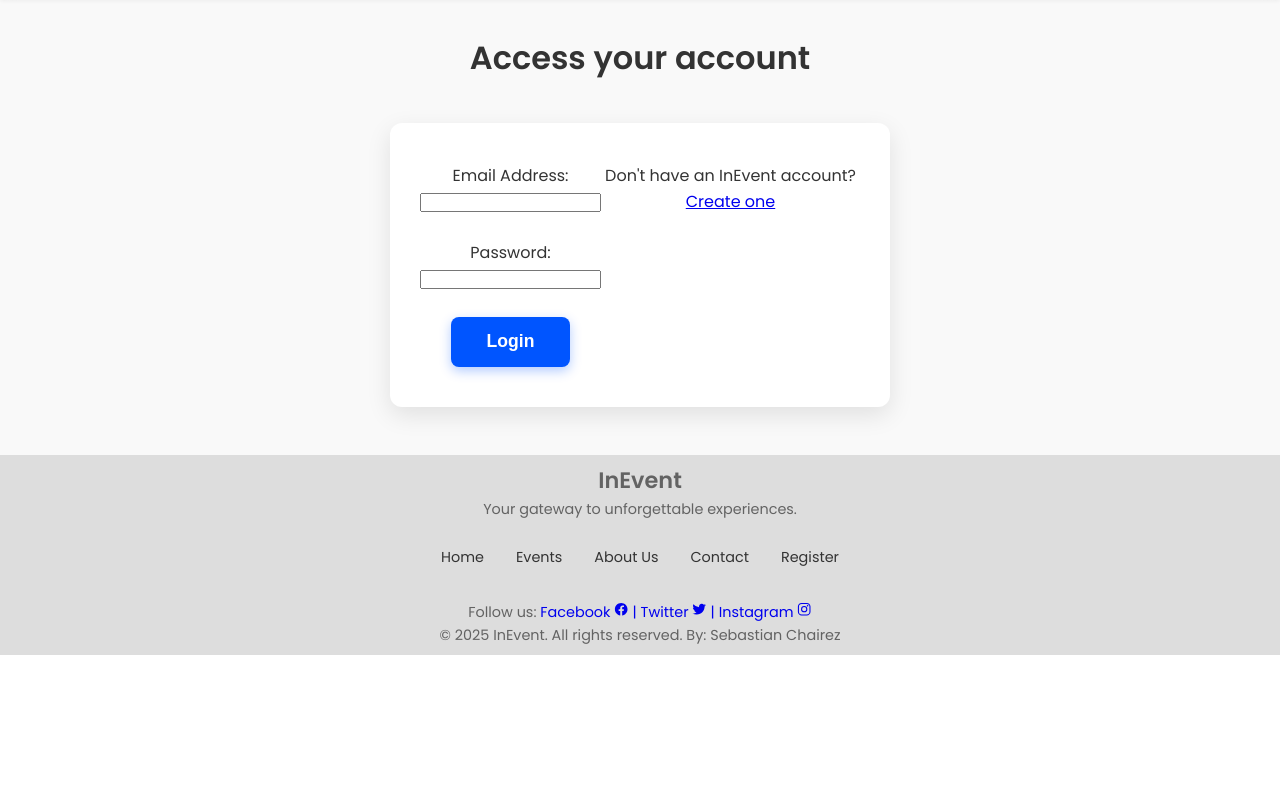
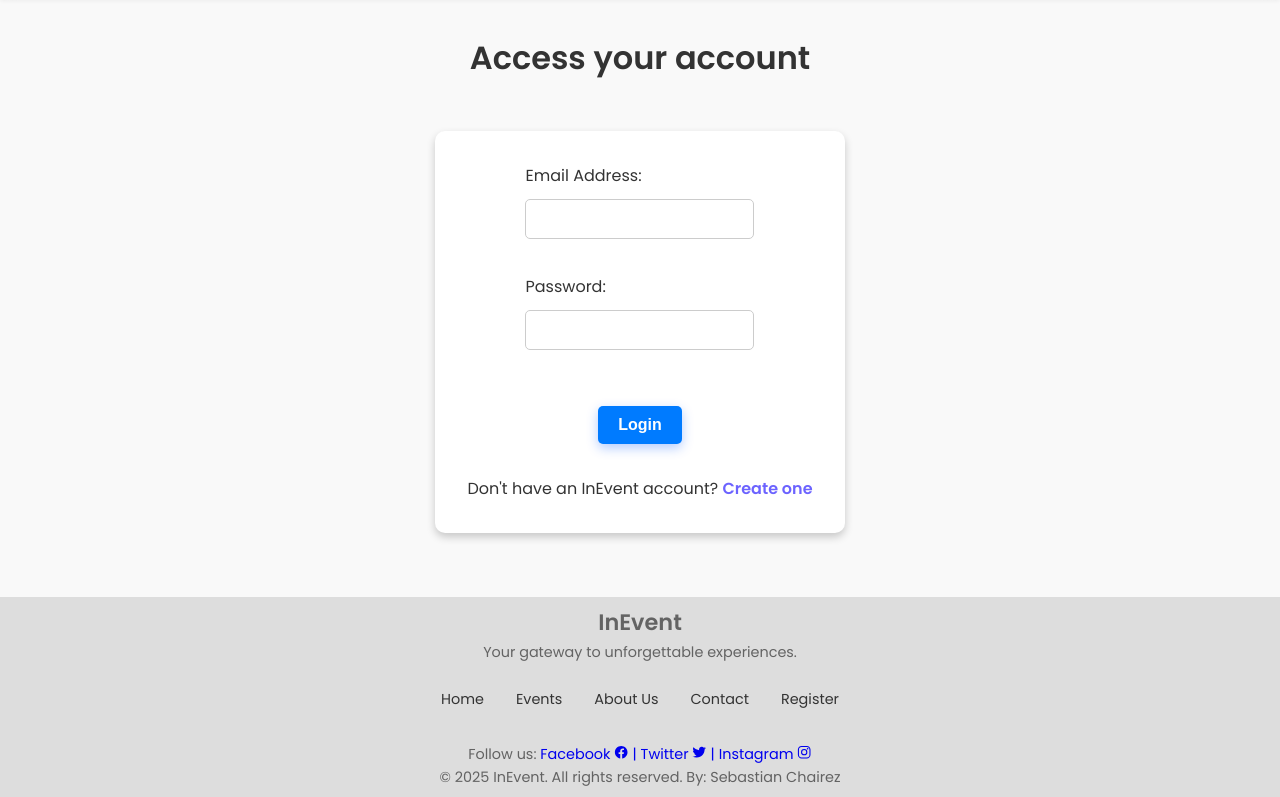
Before and after one commit to Sebaxg86/InEvent-web, a PHP site: page /InEvent-web/register.php in a window 1280 px wide. Shown: the part 180-977 px from the top of the page. Before the commit the page ends 835 px from the top, so only its background shows below. Run offline with PHP 8.4, Linux system fonts and the light colour scheme.

Commit message:
Login STYLED

```diff
--- a/includes/login.php
+++ b/includes/login.php
@@ -2,8 +2,8 @@
     <h2>Access your account</h2>
 </section>
 
-<div class="content-container">
-    <div class="content-form">
+<div class="login-container">
+    <div class="login-form">
         <form action="../app/controllers/login_process.php" method="post">
             <label for="email">Email Address:</label><br>
             <input type="email" id="email" name="email" required><br><br>
--- /dev/null
+++ b/public/css/login.css
@@ -0,0 +1,96 @@
+.login-container {
+    display: flex;
+    flex-direction: column;
+    justify-content: center;
+    align-items: center;
+    margin-bottom: 4rem;
+    margin-top: 3rem;
+}
+
+.login-container p {
+    font-size: 1rem;
+    margin-top: 2rem;
+}
+
+.login-form {
+    display: flex;
+    flex-direction: column;
+    justify-content: center;
+    align-items: center;
+    background-color: #fff; /* Fondo blanco */
+    padding: 2rem; /* Espaciado interno */
+    border-radius: 10px; /* Bordes redondeados */
+    box-shadow: 0 4px 8px rgba(0, 0, 0, 0.2); /* Sombra inicial */
+    transition: transform 0.3s ease, box-shadow 0.3s ease; /* Transiciones suaves */
+}
+
+.login-form:hover {
+    transform: translateY(-5px); /* Efecto de elevación */
+    box-shadow: 0 8px 16px rgba(0, 0, 0, 0.4); /* Sombra más intensa */
+}
+
+/* Campos del formulario */
+.login-form input[type="email"],
+.login-form input[type="password"] {
+    width: 100%;
+    max-width: 400px;
+    padding: 10px;
+    margin: 10px 0;
+    border: 1px solid #ccc;
+    border-radius: 5px;
+    font-size: 16px;
+    transition: border-color 0.3s ease, box-shadow 0.3s ease;
+}
+
+.login-form input[type="email"]:focus,
+.login-form input[type="password"]:focus {
+    border-color: #007bff; /* Color azul al enfocar */
+    box-shadow: 0 0 8px rgba(0, 123, 255, 0.5); /* Sombra azul */
+    outline: none;
+}
+
+/* Botón de login */
+.login-form .btn {
+    background-color: #007bff; /* Azul brillante */
+    color: #fff;
+    border: none;
+    padding: 10px 20px;
+    border-radius: 5px;
+    cursor: pointer;
+    font-size: 16px;
+    font-weight: bold;
+    transition: background-color 0.3s ease, transform 0.2s ease;
+}
+
+.login-form button.btn {
+    display: block;
+    margin: 20px auto 0; /* Centra horizontalmente con auto */
+    padding: 10px 20px;
+    font-size: 16px;
+    border-radius: 5px;
+    background-color: #007bff;
+    color: #fff;
+    border: none;
+    cursor: pointer;
+    transition: background-color 0.3s ease, transform 0.2s ease;
+}
+
+.login-form button.btn:hover {
+    background-color: #0056b3;
+}
+
+.login-form button.btn:active {
+    transform: scale(0.95);
+}
+
+/* Enlace de registro */
+.login-form p a {
+    color: #6c63ff; /* Morado brillante */
+    text-decoration: none;
+    font-weight: bold;
+    transition: color 0.3s ease;
+}
+
+.login-form p a:hover {
+    color: #4b47c8; /* Morado más oscuro */
+}
--- a/public/register.php
+++ b/public/register.php
@@ -15,6 +15,7 @@ $form_type = $_GET['form'] ?? 'login'; // default = login
 
     <!--Styles-->
     <link rel="stylesheet" href="css/styles.css">
+    <link rel="stylesheet" href="css/login.css">
     <link rel="stylesheet" href="css/register_account.css">
     <link rel="stylesheet" href="css/user_info.css">
     <link rel="stylesheet" href="css/contact.css">
```
